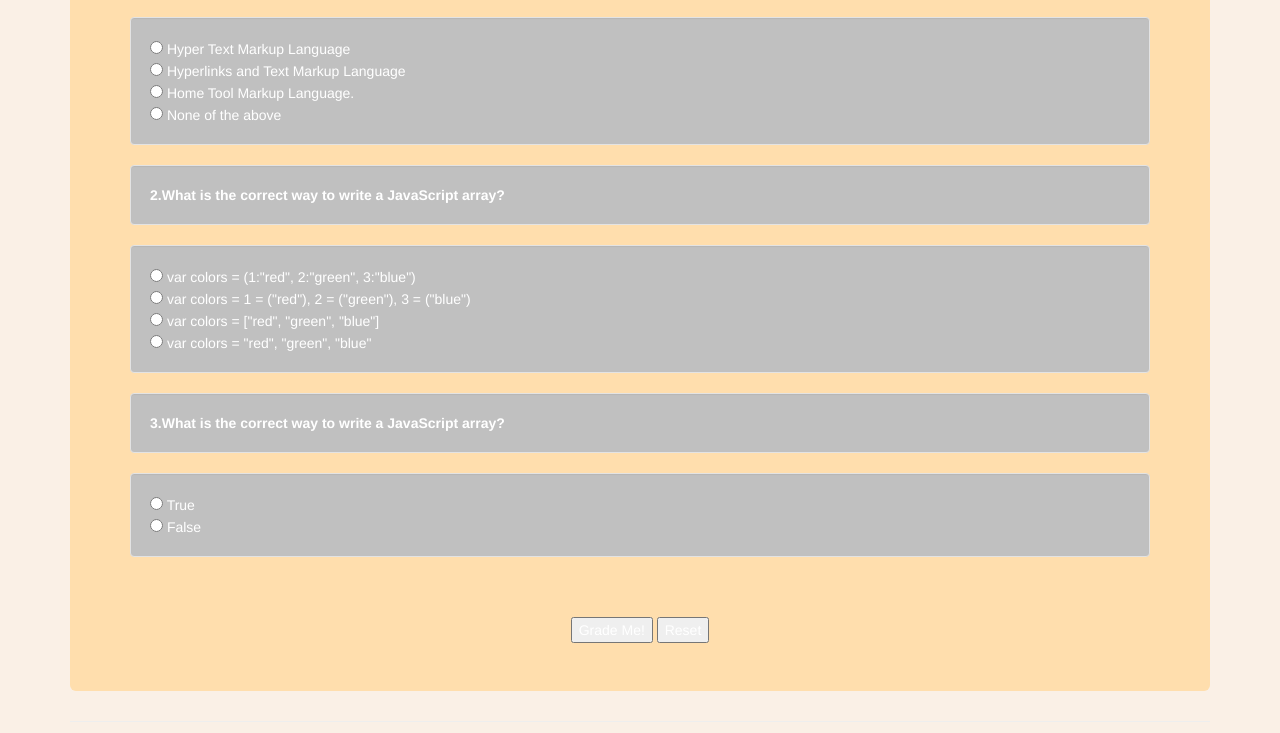
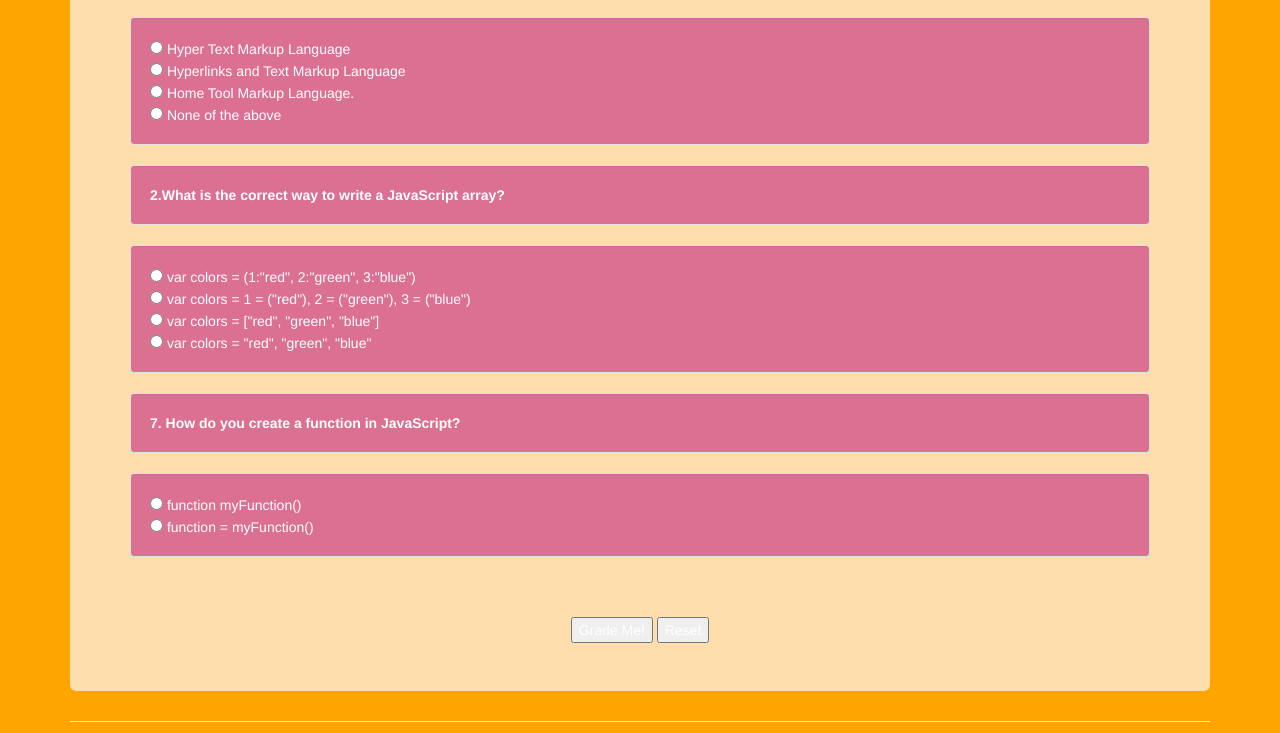
Before and after one commit to Kmbaria/Js-Quiz, a plain HTML site: page index.html in a window 1280 px wide. Shown: the part 210-943 px from the top of the page. Drawn offline with Linux system fonts and the light colour scheme.

Commit message:
gh-pages

```diff
--- a/css/styles.css
+++ b/css/styles.css
@@ -24,12 +24,15 @@
  color: black;
  cursor: pointer;
 }
-
+.container{
+background-color: #FFA500 !important;
+}
 .well{
-background-color: #C0C0C0 !important;
+background-color:
+#DB7093 !important;
 }
 body {
-	background-color: #FAF0E6 !important;
+	background-color: #FFA500 !important;
 }
 
 .jumbotron {
--- a/index.html
+++ b/index.html
@@ -46,10 +46,10 @@
 
             <!-- Start: Question 3 -->
             <div class="well">
-                <b>3.What is the correct way to write a JavaScript array?</b> </div>
+                <b>7. How do you create a function in JavaScript?</b> </div>
                 <div class="well">
-                <input type="radio" value="a" name="question3"> True<br>
-                <input type="radio" value="b" name="question3"> False<br>
+                <input type="radio" value="a" name="question3"> function myFunction()<br>
+                <input type="radio" value="b" name="question3">  function = myFunction()<br>
             </div>
             <!-- End: Question 3 -->
 
```
